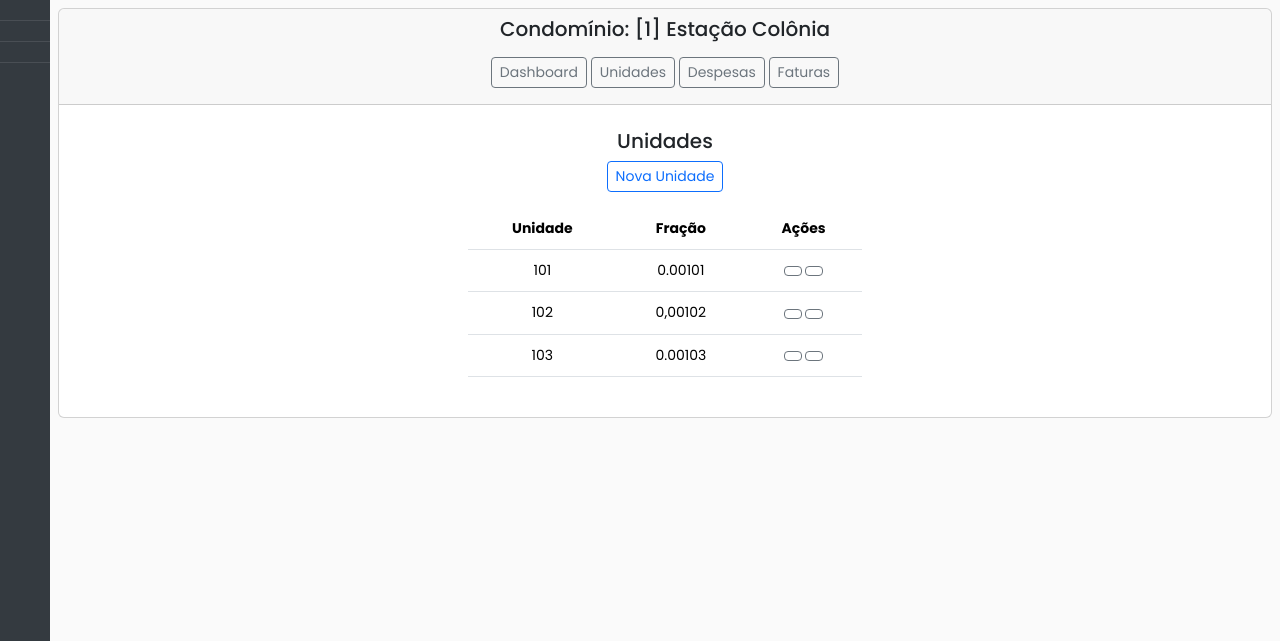
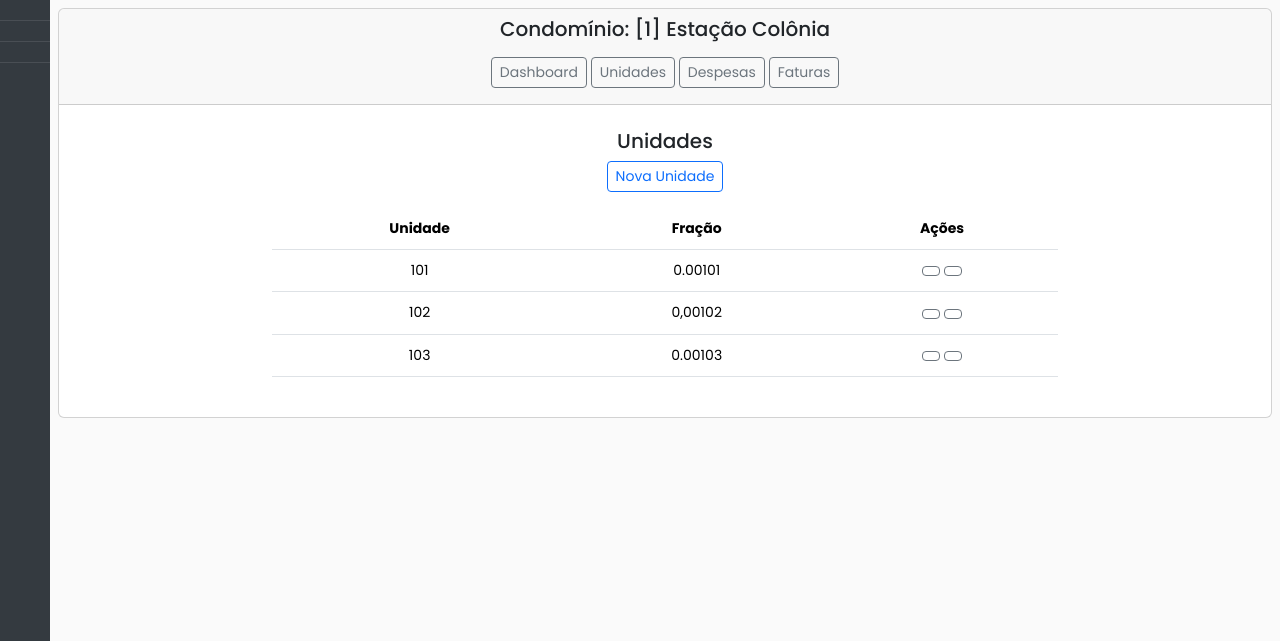
Before and after one commit to rcargnelutti/DesSof_UNIPAMPA, a Django app: page /condominios/unidade_list/1/ in a window 1280 px wide. Shown: the part 47-688 px from the top of the page. Run offline with Django 4.2, Linux system fonts and the light colour scheme; data comes from the database, SQL or seed files in the repository.

Commit message:
ajustes nas colunas

```diff
--- a/condominio/templates/condominio/condominio_gestao.html
+++ b/condominio/templates/condominio/condominio_gestao.html
@@ -6,7 +6,7 @@
   <div class="card">
     <div class="card-header text-center">
       <h5><span>Condomínio: [{{ condominio.id }}] {{ condominio.nome }} </span></h5>
-      <div class="col-4 m-auto pt-2 pb-2 text-center">
+      <div class="col-8 m-auto pt-2 pb-2 text-center">
         <a href="{% url 'condominio:gestao' condominio_id=condominio.id %}" class="btn btn-outline-secondary btn-sm">Dashboard</a>
         <a href="{% url 'condominio:unidade_list' condominio.id %}" class="btn btn-outline-secondary btn-sm">Unidades</a>
         <a href="" class="btn btn-outline-secondary btn-sm">Despesas</a>
--- a/condominio/templates/condominio/pessoa_detail.html
+++ b/condominio/templates/condominio/pessoa_detail.html
@@ -7,7 +7,7 @@
     <div class="card-header text-center">
       <h4>Detalhes da Pessoa</h4>
     </div>
-    <div class="col-2 m-auto pt-4 pb-2 ">
+    <div class="col-4 m-auto pt-4 pb-2 ">
       <strong>Nome:</strong> {{ object.nome }} <br />
       <strong>Documento:</strong> {{ object.documento }} <br />
       <strong>Status:</strong> {{ object.status }} <br />
--- a/condominio/templates/condominio/unidade_form.html
+++ b/condominio/templates/condominio/unidade_form.html
@@ -6,7 +6,7 @@
   <div class="card">
     <div class="card-header text-center">
       <h5><span>Condomínio: [{{ condominio.id }}] {{ condominio.nome }} </span></h5>
-      <div class="col-4 m-auto pt-2 pb-2 text-center" data-toggle="buttons">
+      <div class="col-8 m-auto pt-2 pb-2 text-center">
         <a href="{% url 'condominio:gestao' condominio_id=condominio.id %}" class="btn btn-outline-secondary btn-sm">Dashboard</a>
         <a href="{% url 'condominio:unidade_list' condominio.id %}" class="btn btn-outline-secondary btn-sm">Unidades</a>
         <a href="" class="btn btn-outline-secondary btn-sm">Despesas</a>
--- a/condominio/templates/condominio/unidade_list.html
+++ b/condominio/templates/condominio/unidade_list.html
@@ -6,7 +6,7 @@
   <div class="card">
     <div class="card-header text-center">
       <h5><span>Condomínio: [{{ condominio.id }}] {{ condominio.nome }} </span></h5>
-      <div class="col-4 m-auto pt-2 pb-2 text-center" data-toggle="buttons">
+      <div class="col-8 m-auto pt-2 pb-2 text-center">
         <a href="{% url 'condominio:gestao' condominio_id=condominio.id %}" class="btn btn-outline-secondary btn-sm">Dashboard</a>
         <a href="{% url 'condominio:unidade_list' condominio.id %}" class="btn btn-outline-secondary btn-sm">Unidades</a>
         <a href="" class="btn btn-outline-secondary btn-sm">Despesas</a>
@@ -18,7 +18,7 @@
         <h5>Unidades</h5>
         <a href="{% url 'condominio:unidade_create' condominio_id=condominio.id %}" class="btn btn-outline-primary btn-sm"> <span class="fas fa-plus"></span> Nova Unidade</a>
       </div>
-      <div class="col-4 m-auto pt-2 pb-2 text-center">
+      <div class="col-8 m-auto pt-2 pb-2 text-center">
         <table class="table">
           <thead class="thead-dark">
             <tr style="text-align: center">
```
